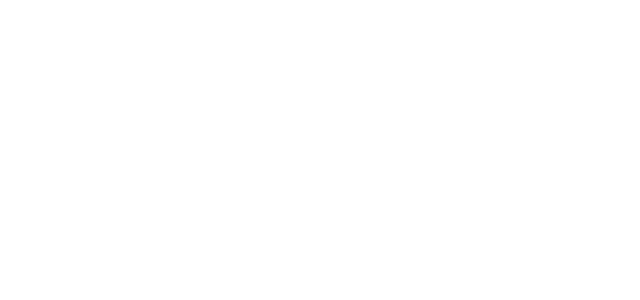
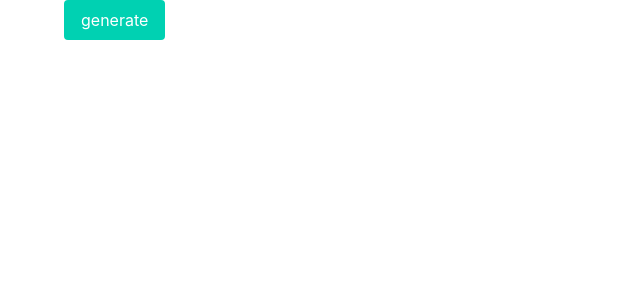
Before and after one commit to sugyan/face-generator, a React (Create React App) app: page / in a window 1280 px wide. Shown: the top 300 px of the page, without its empty margins (0-640 px from the left). Built offline with nearby package versions, Linux system fonts and the light colour scheme.

Commit message:
Add bulma

```diff
--- a/package.json
+++ b/package.json
@@ -10,6 +10,7 @@
     "@types/node": "^12.20.7",
     "@types/react": "^17.0.3",
     "@types/react-dom": "^17.0.3",
+    "bulma": "^0.9.2",
     "react": "^17.0.2",
     "react-dom": "^17.0.2",
     "react-scripts": "4.0.3",
--- a/src/App.tsx
+++ b/src/App.tsx
@@ -1,7 +1,13 @@
 import React from "react";
 
 const App: React.FC = () => {
-  return <div className="App"></div>;
+  return (
+    <div className="App">
+      <div className="container">
+        <button className="button is-primary">generate</button>
+      </div>
+    </div>
+  );
 };
 
 export default App;
--- a/src/index.tsx
+++ b/src/index.tsx
@@ -1,6 +1,7 @@
 import React from "react";
 import ReactDOM from "react-dom";
 import "./index.css";
+import "bulma/css/bulma.css";
 import App from "./App";
 import reportWebVitals from "./reportWebVitals";
 
```
Also changed, not shown: 1 other file (tests, documents, lock files or other folders).
